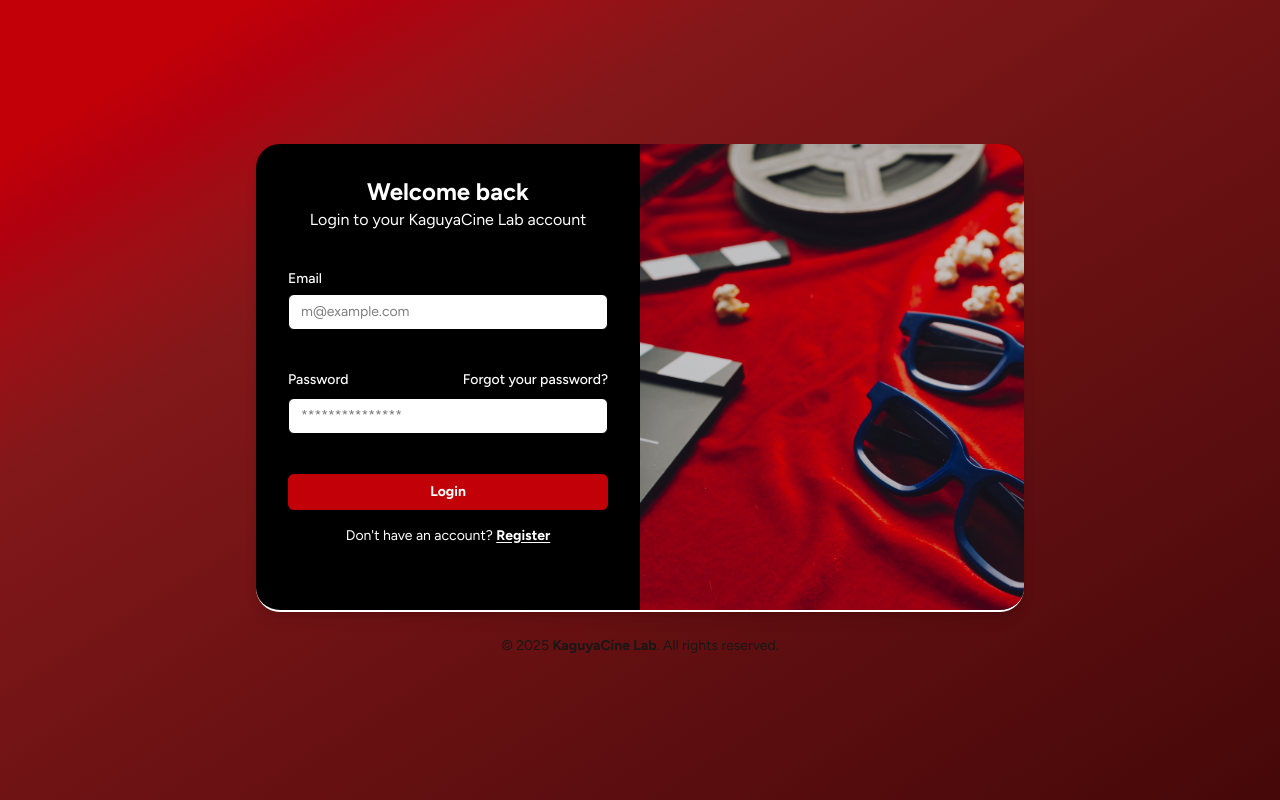
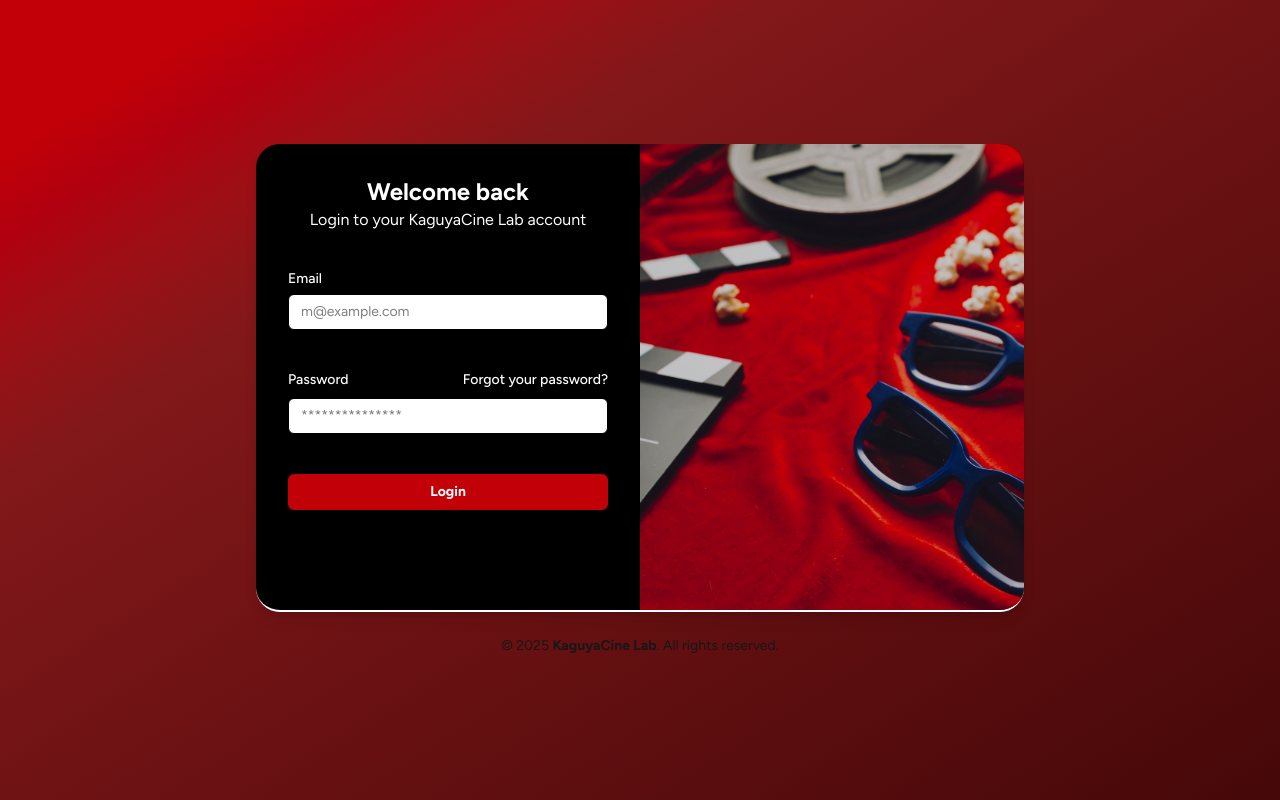
Before and after one commit to anasbounaiim/kaguya_cine_frontend_admin, a Next.js app: page /login in a window 1280 px wide. Built offline with nearby package versions, Linux system fonts and the light colour scheme.

Commit message:
feat: remove registration link from login form for cleaner UI

```diff
--- a/components/Auth/login-form.tsx
+++ b/components/Auth/login-form.tsx
@@ -126,16 +126,6 @@ export function LoginForm({
                 </Button>
               </div>
 
-              <div className="text-balance text-center text-sm mt-4">
-                Don&apos;t have an account?{" "}
-                <Link
-                  href="/register"
-                  className="underline underline-offset-2 font-bold"
-                >
-                  Register
-                </Link>
-              </div>
-
             </form>
           </Form>
 
```
